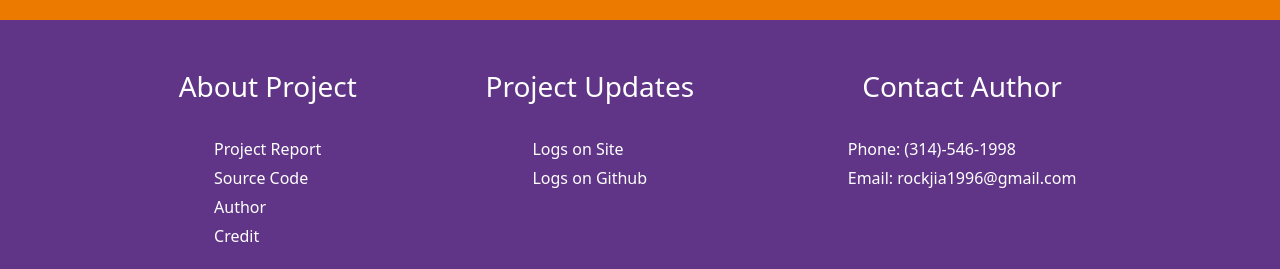
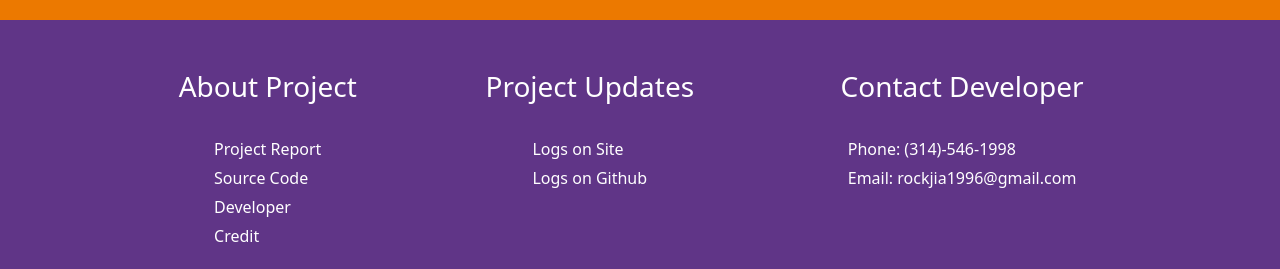
Before and after one commit to rockjia1996/yujia-online-storage-frontend, a React (Create React App) app: page / in a window 1280 px wide. Shown: the part 2655-2924 px from the top of the page. Built offline with nearby package versions, Linux system fonts and the light colour scheme.

Commit message:
Small modification on the entries in the footer.

```diff
--- a/src/compoents/footer.jsx
+++ b/src/compoents/footer.jsx
@@ -9,7 +9,7 @@ class Footer extends Component {
           <ul className="footer-section-list">
             <li>Project Report</li>
             <li>Source Code</li>
-            <li>Author</li>
+            <li>Developer</li>
             <li>Credit</li>
           </ul>
         </div>
@@ -21,7 +21,7 @@ class Footer extends Component {
           </ul>
         </div>
         <div className="footer-section">
-          <h3>Contact Author</h3>
+          <h3>Contact Developer</h3>
           <ul className="footer-section-list">
             <li>Phone: (314)-546-1998</li>
             <li>Email: rockjia1996@gmail.com</li>
```
